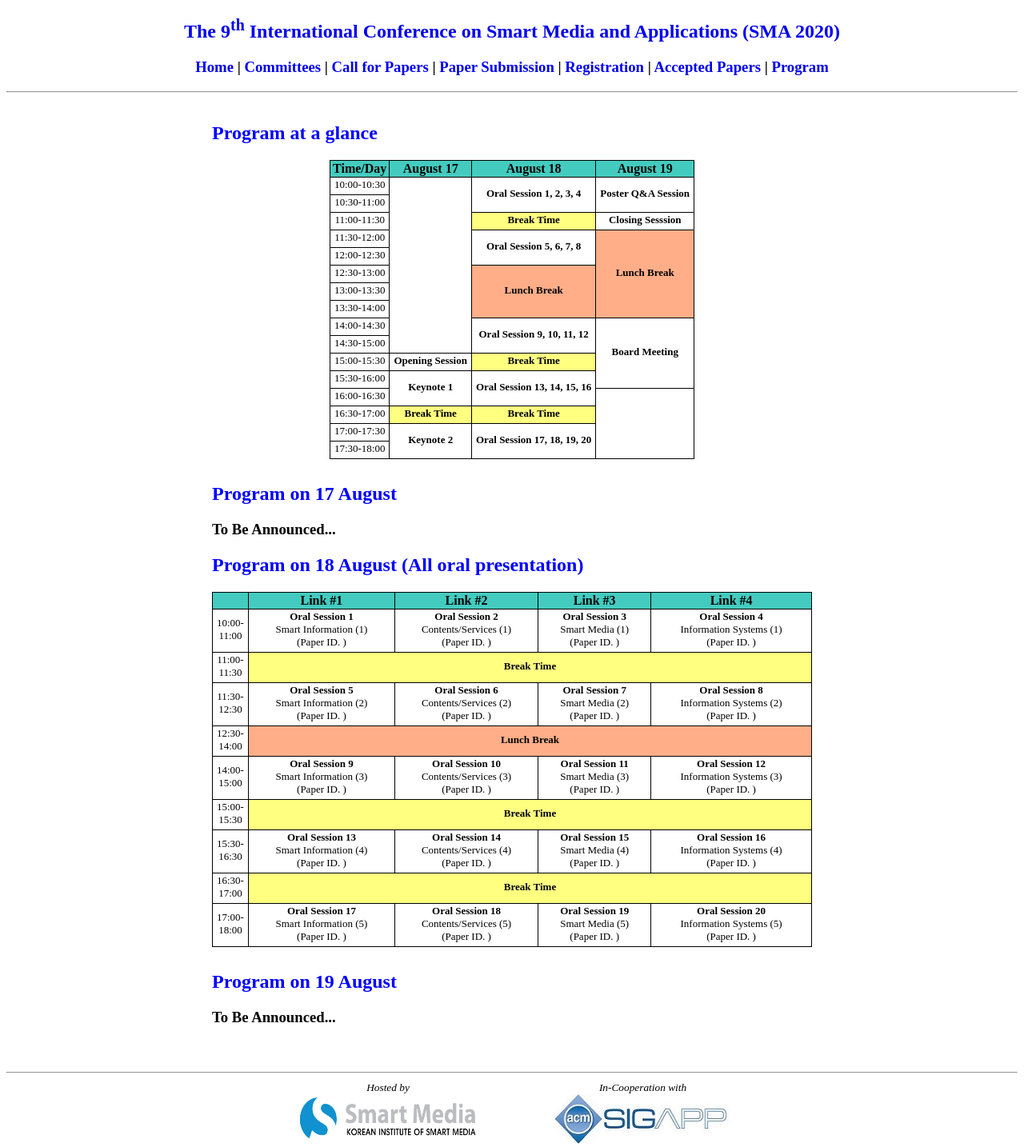
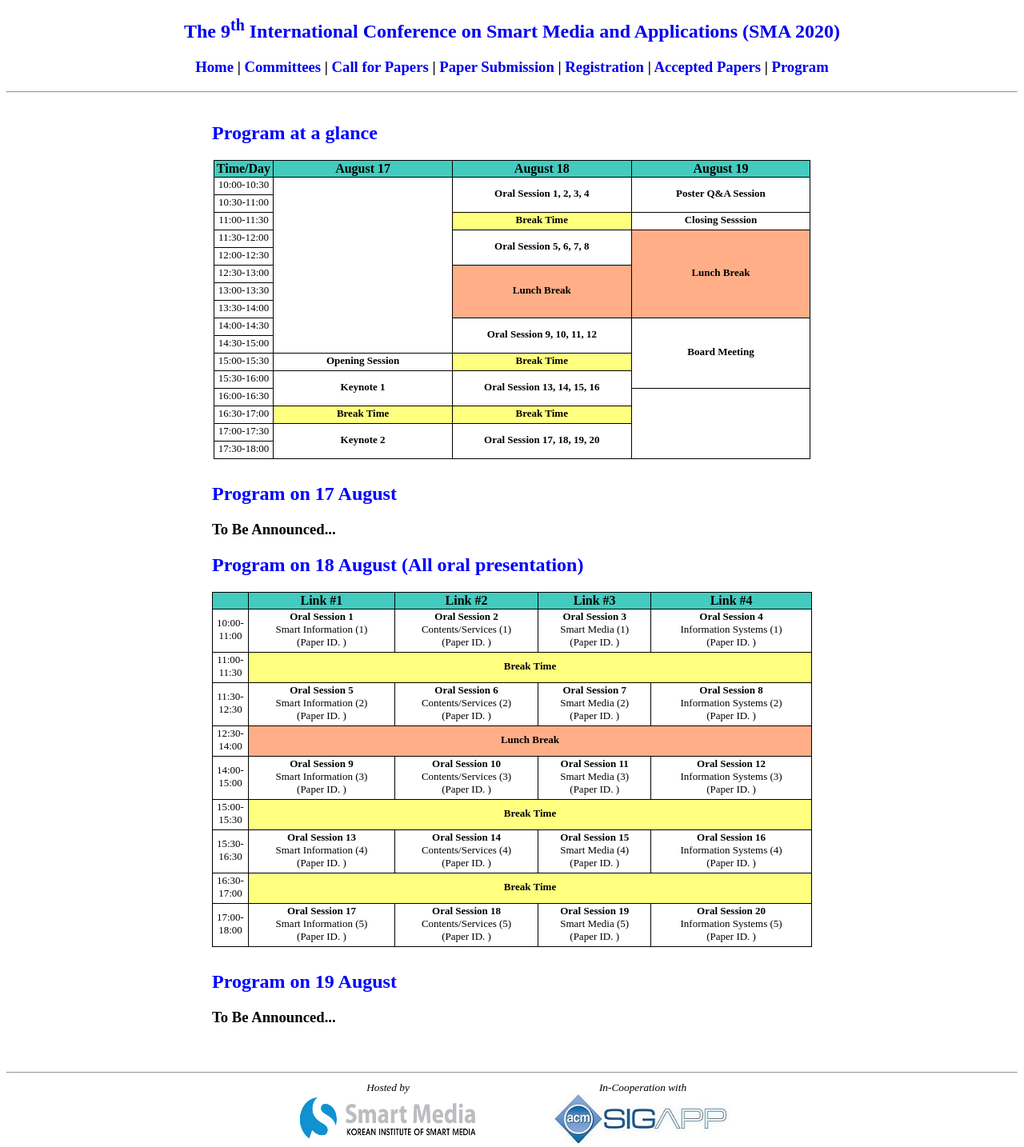
Before and after one commit to icea-conf/sma-2020.github.io, a Jekyll site: the page built from program/index.html, in a window 1280 px wide. Shown: the whole page at 80% size. Built offline with Jekyll 4.4.1, drawn with Linux system fonts in a browser that asks for light colours.

Commit message:
Update index.html

```diff
--- a/program/index.html
+++ b/program/index.html
@@ -10,16 +10,16 @@ title: SMA 2020
                <table class="tlayout2" cellspacing="0">
                     <tbody style="text-align: center">
                          <tr>
-                              <td class="theader">
-                                   <b>Time/Day
+                              <td class="theader" width="10%">
+                                   <b>Time/Day</b>
                               </td>
-                              <td class="theader">
+                              <td class="theader" width="30%">
                                    <b>August 17</b>
                               </td>
-                              <td class="theader">
+                              <td class="theader" width="30%">
                                    <b>August 18</b>
                               </td>
-                              <td class="theader">
+                              <td class="theader" width="30%">
                                    <b>August 19</b>
                               </td>
                          </tr>
```
